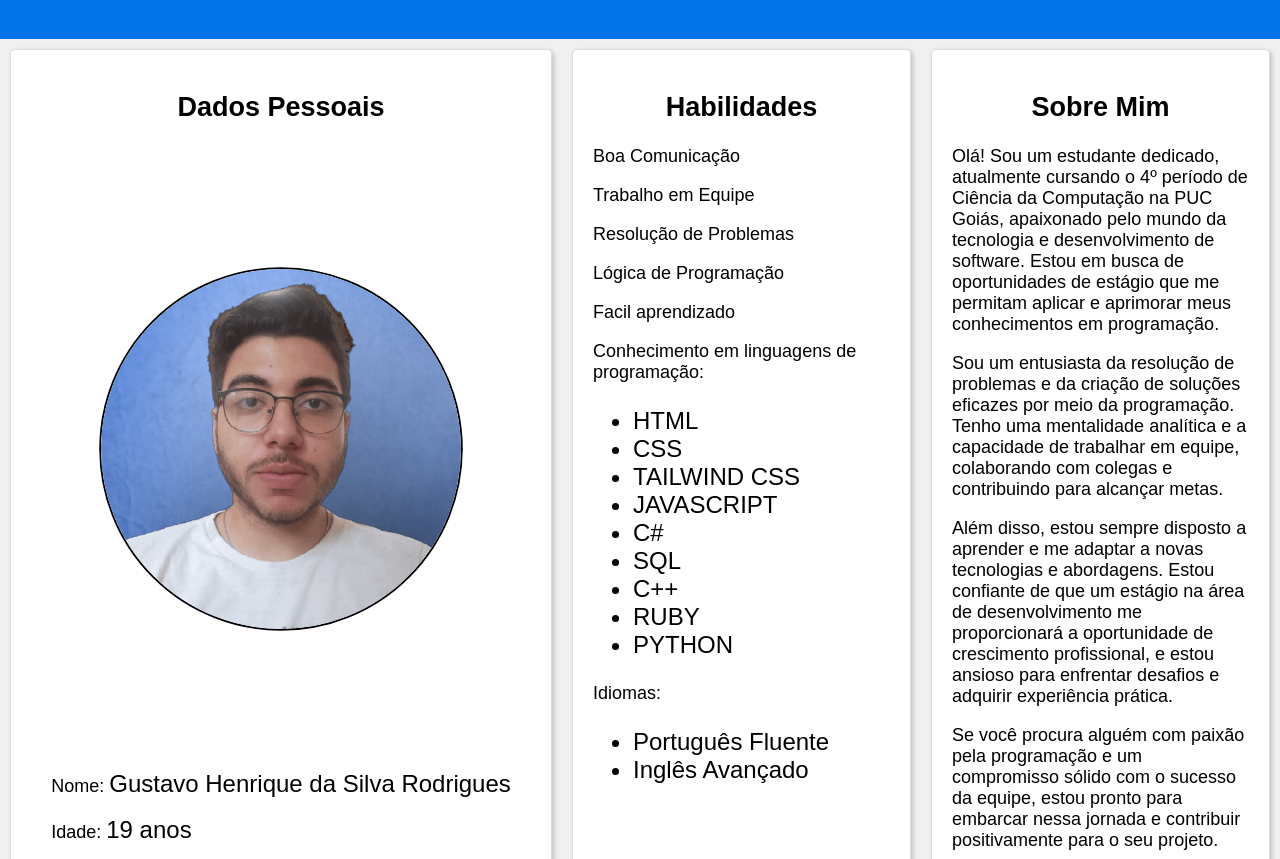
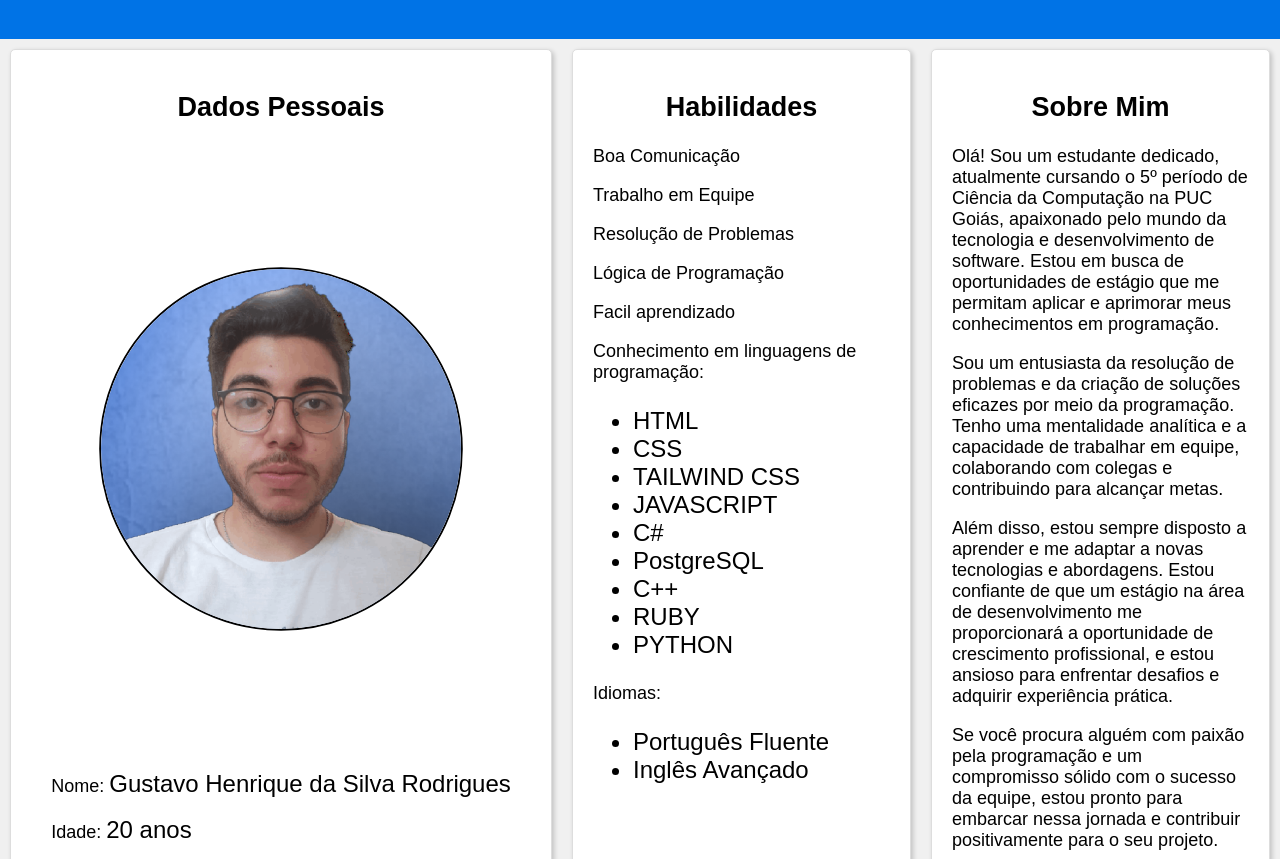
Before and after one commit to GustaHSR/Curriculo, a plain HTML site: page index.html in a window 1280 px wide. Shown: the part 81-940 px from the top of the page. Drawn offline with Linux system fonts and the light colour scheme.

Commit message:
Update index.html

```diff
--- a/index.html
+++ b/index.html
@@ -18,7 +18,7 @@
 
                 <div class="Descrição">
                     <p>Nome: <span style="font-size: x-large;">Gustavo Henrique da Silva Rodrigues</span></p>
-                    <p>Idade: <span style="font-size: x-large;">19 anos</span></p>
+                    <p>Idade: <span style="font-size: x-large;">20 anos</span></p>
                     <p>Email: <a href="mailto:gustavohsr.pro@gmail.com">
                         <span style="font-size: x-large;">gustavohsr.pro@gmail.com</span></a></p>
                     <p>Telefone: <a href="tel:(62)99468-1302">
@@ -44,7 +44,7 @@
                         <li>TAILWIND CSS</li>
                         <li>JAVASCRIPT</li>
                         <li>C#</li>
-                        <li>SQL</li>
+                        <li>PostgreSQL</li>
                         <li>C++</li>
                         <li>RUBY</li>
                         <li>PYTHON</li>
@@ -61,7 +61,7 @@
 
             <div class="sobre-mim">
                 <h2>Sobre Mim</h2>
-                <p>Olá! Sou um estudante dedicado, atualmente cursando o 4º período de Ciência da Computação na PUC Goiás,
+                <p>Olá! Sou um estudante dedicado, atualmente cursando o 5º período de Ciência da Computação na PUC Goiás,
                     apaixonado pelo mundo da tecnologia e desenvolvimento de software. Estou em busca de oportunidades de
                     estágio que me permitam aplicar e aprimorar meus conhecimentos em programação.</p>
 
```
